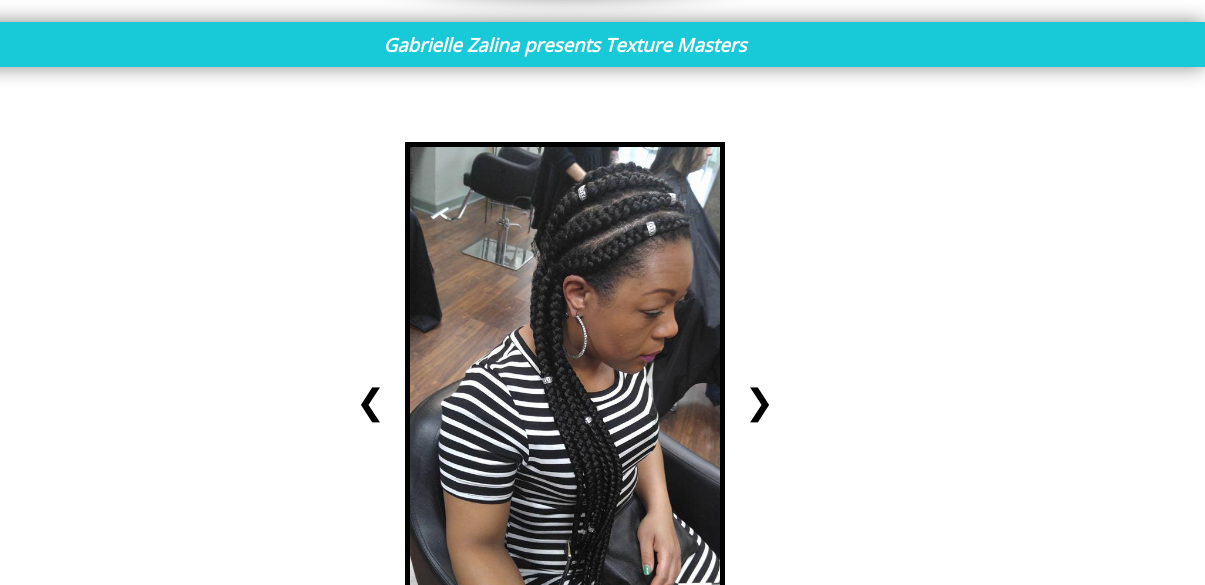
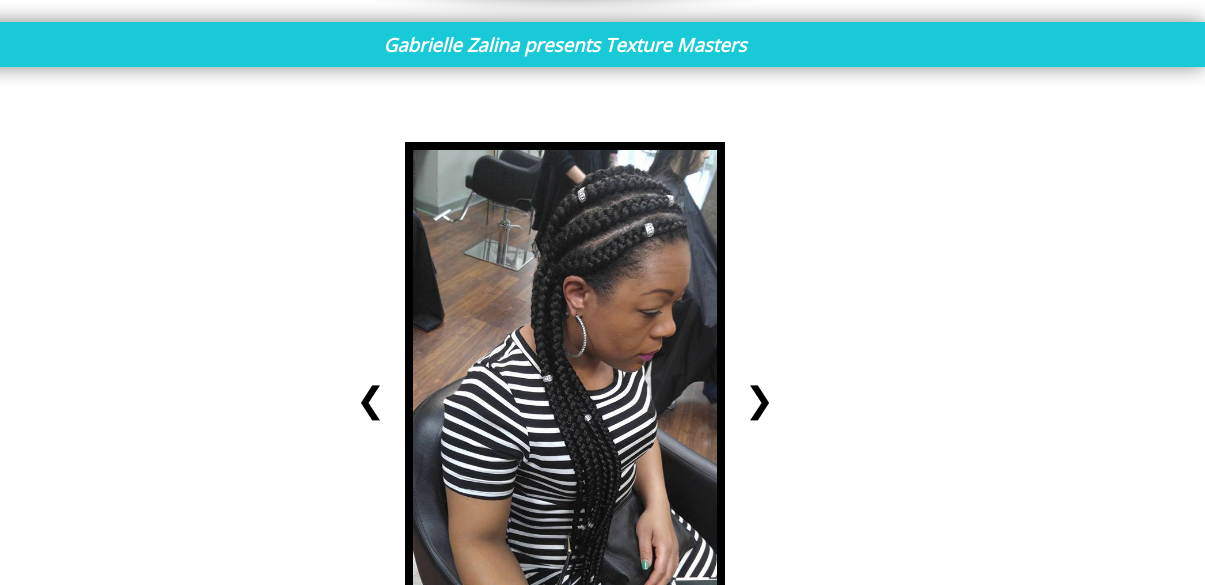
Before and after one commit to JNaeemGitonga/zalina-test, a React app: page /services in a window 1280 px wide. Shown: the part 215-800 px from the top of the page, 75-1280 px from the left. Built offline with nearby package versions, Linux system fonts and the light colour scheme; no server answers.

Commit message:
update border on dooz

```diff
--- a/src/components/dooz.js
+++ b/src/components/dooz.js
@@ -77,7 +77,7 @@ export default class Dooz extends React.Component {
 
                         alt={styles[y.count - 1].style}
                         src={styles[y.count -1].pic} style={{width:"80%",
-                         height:'auto',border:'5px solid black'}}/>
+                         height:'auto',border:'8px solid black'}}/>
 
                         <div className="overlay" onClick={() => this.setState({display:'block'})}  >
                             <div className='overlay-content'>
--- a/src/components/gzalinaig.css
+++ b/src/components/gzalinaig.css
@@ -1,8 +1,3 @@
 .link:hover {
     cursor:hand,
 }
-
-
-
-#ig-feed {
-}
```
Also changed, not shown: build/asset-manifest.json, build/index.html, build/service-worker.js, 5 other files.
